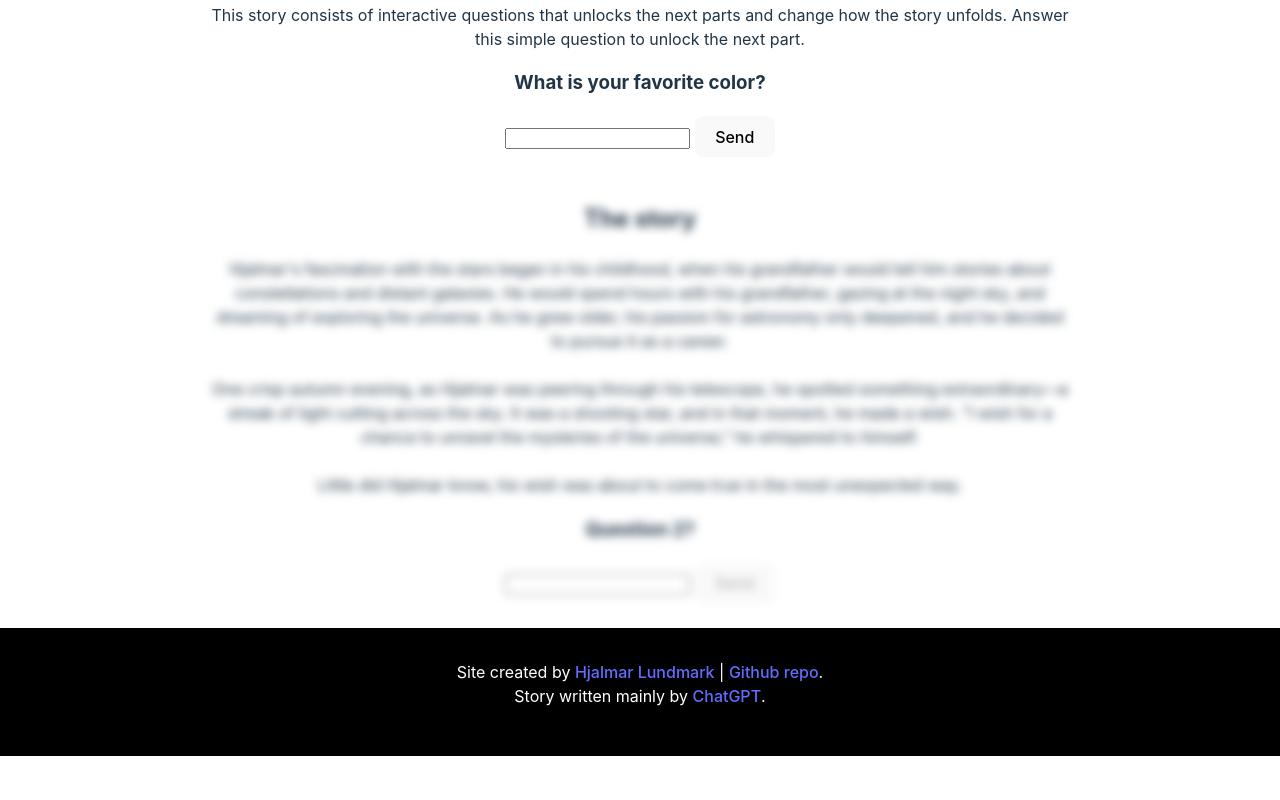
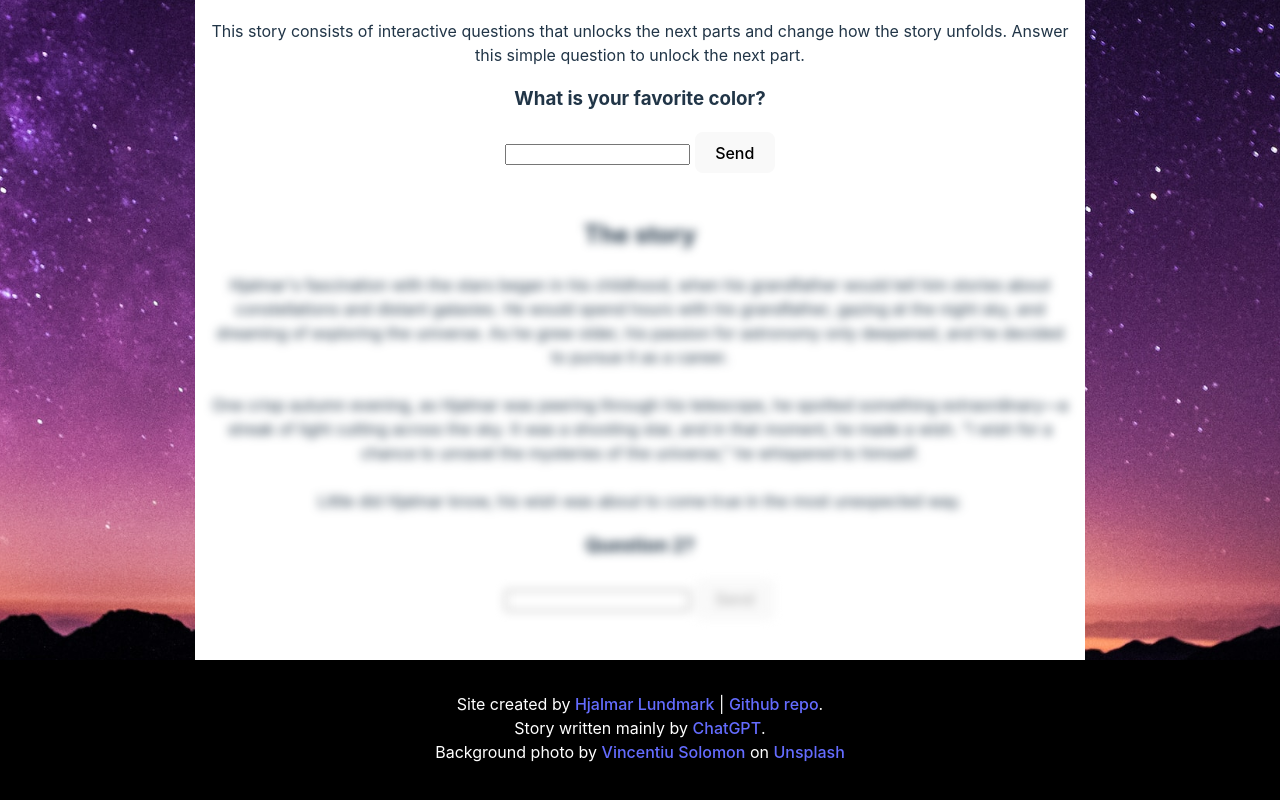
Before and after one commit to Hjalmar-Lundmark/te4-story, a website built with Vite: page index.html in a window 1280 px wide. Shown: the part 374-1174 px from the top of the page. Before the commit the page ends 1130 px from the top, so only its background shows below. Built offline with nearby package versions, Linux system fonts and the light colour scheme.

Commit message:
Added background image

```diff
--- a/main.js
+++ b/main.js
@@ -72,9 +72,10 @@ document.querySelector('#app').innerHTML = `
   <div class="autoWidth">
     <p>
       Site created by <a href="https://github.com/Hjalmar-Lundmark">Hjalmar Lundmark</a> |
-      <a href="https://github.com/Hjalmar-Lundmark/te4-story">Github repo</a>.
-      <br>
-      Story written mainly by <a href="https://chat.openai.com/">ChatGPT</a>.
+      <a href="https://github.com/Hjalmar-Lundmark/te4-story">Github repo</a>.<br>
+
+      Story written mainly by <a href="https://chat.openai.com/">ChatGPT</a>. <br>
+      Background photo by <a href="https://unsplash.com/@vincentiu?utm_source=unsplash&utm_medium=referral&utm_content=creditCopyText">Vincentiu Solomon</a> on <a href="https://unsplash.com/photos/ln5drpv_ImI?utm_source=unsplash&utm_medium=referral&utm_content=creditCopyText">Unsplash</a>
     </p>
   </div>
 </footer>
--- a/style.css
+++ b/style.css
@@ -27,6 +27,18 @@ body {
   margin: 0;
   min-width: 320px;
   min-height: 100vh;
+}
+
+html {
+  background-image: url(/public/space.jpg);
+  background-repeat: no-repeat;
+  background-size: cover;
+  background-position: center;
+}
+
+main {
+  background-color: white;
+  padding: 1em;
 }
 
 .autoWidth {
```
Also changed, not shown: public/space.jpg (added).
